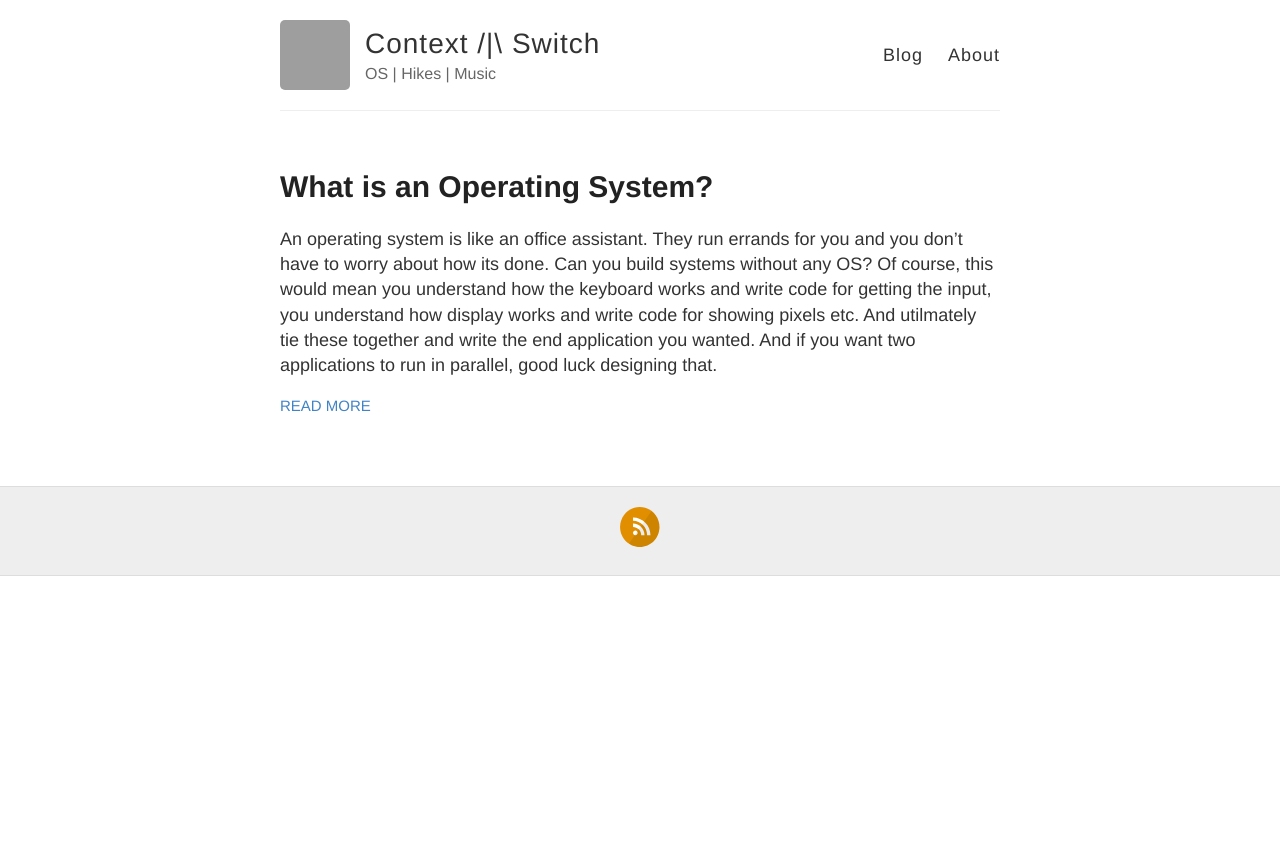
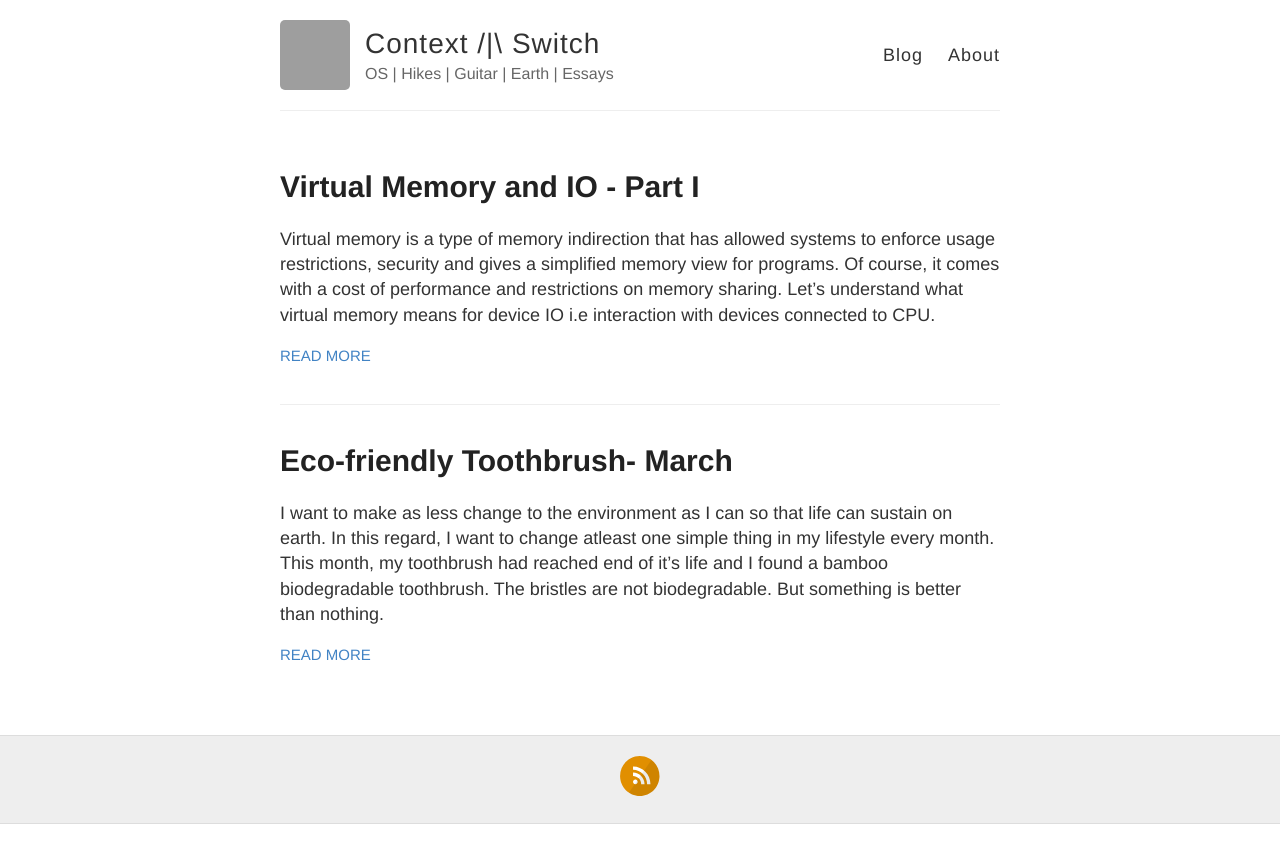
Before and after one commit to nonamesignup92/nonamesignup92.github.io, a Jekyll site: the page built from index.html, in a window 1280 px wide. Shown: the top 863 px of the page. Built offline with Jekyll 4.4.1, drawn with Linux system fonts in a browser that asks for light colours; grey boxes are pictures that could not be loaded.

Commit message:
First proper post

```diff
--- a/_config.yml
+++ b/_config.yml
@@ -6,7 +6,7 @@
 name: Context /|\ Switch
 
 # Short bio or description (displayed in the header)
-description: OS | Hikes | Music
+description: OS | Hikes | Guitar | Earth | Essays
 
 # URL of your avatar or profile pic (you could use your GitHub profile pic)
 avatar: https://github.com/nonamesignup92.png
@@ -25,7 +25,7 @@ footer-links:
   instagram:
   linkedin:
   pinterest:
-  rss:  fingers crossed # just type anything here for a working RSS icon
+  rss:  true # just type anything here for a working RSS icon
   twitter:
   stackoverflow: # your stackoverflow profile, e.g. "users/50476/bart-kiers"
   youtube: # channel/<your_long_string> or user/<user-name>
@@ -84,3 +84,5 @@ exclude:
   - LICENSE
   - README.md
   - CNAME
+
+# My addition
--- a/_posts/2019-12-1-What-is-OS.md
+++ /dev/null
@@ -1,10 +0,0 @@
----
-layout: post
-title: What is an Operating System?
----
-
-An operating system is like an office assistant. They run errands for you and you don't have to worry about how its done. Can you build systems without any OS? Of course, this would mean you understand how the keyboard works and write code for getting the input, you understand how display works and write code for showing pixels etc. And utilmately tie these together and write the end application you wanted. And if you want two applications to run in parallel, good luck designing that.
-
-Let's take an example to understand this better. How about a calculator. If I were to build a calculator, I would not need an operating system, because it has only one purpose - to get the input, calculate and then print the output, in fact most of these would be hard wired with little or no software running. The idea of software is to have the flexibility to modify functionality without changing hardware. If we want to build a bigger system which can be used by other people to modify it for their interest by adding software, then the common functionalities like input/output (IO) would have to be bundled into libraries of code so that they do not have to bother with handling the intrinsic details of that hardware. This still does not necessitate an operating system strictly. But it would be easier to have a framework that initializes the system and helps the user to access the IO with simple protocols than the one the hardware provides. Moreover, if the protocol is made universally same i.e. it is same on device X by company Y and on device A by company B, then his software can be run both the devices without changing it. Operating systems are nothing but softwares that provide hardware abstractions.
-
-Fast forward to the present, the needs of the device are vast and complicated. Multitasking, multiuser, networking and security are major drivers for having an operating system. Let's take each one and have a little closer look. Multitasking - implies multiple applications run at the same time.
--- /dev/null
+++ b/_posts/Earth/2020-03-07-Recyclable.md
@@ -0,0 +1,9 @@
+---
+layout: post
+title: Eco-friendly Toothbrush- March
+categories: [Earth]
+---
+
+I want to make as less change to the environment as I can so that life can sustain on earth. In this regard, I want to change atleast one simple thing in my lifestyle every month. This month, my toothbrush had reached end of it's life and I found a bamboo biodegradable toothbrush. The bristles are not biodegradable. But something is better than nothing.
+
+![brush](/images/2020-03-07-Toothbrush.png)
--- /dev/null
+++ b/_posts/OS/2020-03-07-VMO.md
@@ -0,0 +1,23 @@
+---
+layout: post
+title: Virtual Memory and IO - Part I
+categories: [OS]
+---
+
+Virtual memory is a type of memory indirection that has allowed systems to enforce usage restrictions, security and gives a simplified memory view for programs. Of course, it comes with a cost of performance and restrictions on memory sharing. Let's understand what virtual memory means for device IO i.e interaction with devices connected to CPU.
+
+Mainly there are two types of IO memory operations -
+* Programmed IO where CPU cycles are used to transfer data from memory to device
+![Programmed](/images/2020-03-07-programmed.jpg)
+
+* Direct Memory Access based
+![DMA](/images/2020-03-07-DMA.jpg)
+
+There could also be an IOMMU, which we'll discuss in later parts. In programmed IO, there are two types: Memory Mapped IO (MMIO) and Port Mapped IO (PMIO).
+
+Focusing on MMIO, these are for devices that have registers that can be mapped into the program's virtual space i.e. these devices have a permanent physical address (most cases). The physical address range shows up in /proc/iomem in Linux and with the RAMMap tool in Windows. This is also the reason why in 32 bit systems RAM of 4GB cannot be completely mapped as some of the address space is taken by MMIOs (3GB Barrier). There are API's that kernels provide to read/write from this memory once you have mapped them into your program. Since there is cache involved in memory accesses, these API's add memory barriers appropriately to provide order guarantees.
+
+To sum it up, to access a device's register X using MMIO -
+* Read the datasheet of the system and device to figure out the physical address at which X is mapped
+* Map that physical address to your process virtual space
+* Perform R/W on the virtual address using special IO API's
--- a/about.md
+++ b/about.md
@@ -4,4 +4,6 @@ title: About
 permalink: /about/
 ---
 
-I am yet another techie in the silicon valley. Making a blog about my experience kind of motivates me to be disciplined and learn more. The content in my blog are my perspective of things and maybe not be factually correct, so take it with a pinch of salt. To be honest, there is nothing that is absolute in this world; the advise applies to all things.
+My motivation for blogging is learning. I'm into building embedded systems and operating systems and blogging about it makes me happy. I try to give equal importance to my mind and body and I keep myself fit by working out and hiking. This blog is my space to create and think freely. Hope you enjoy my writing.
+
+-Puma
```
Also changed, not shown: images/2020-03-07-DMA.jpg (added), images/2020-03-07-Toothbrush.png (added), images/2020-03-07-programmed.jpg (added).
